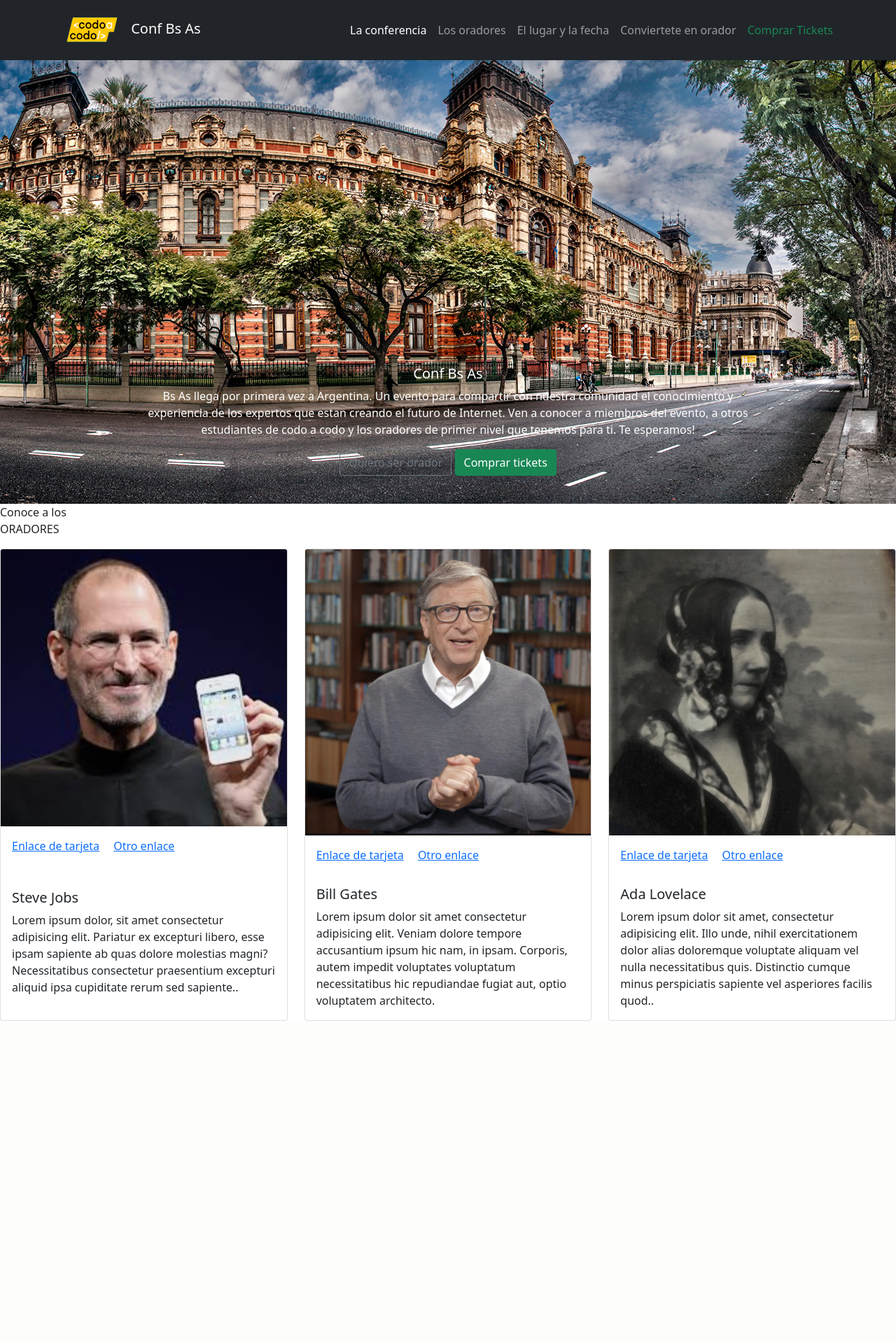
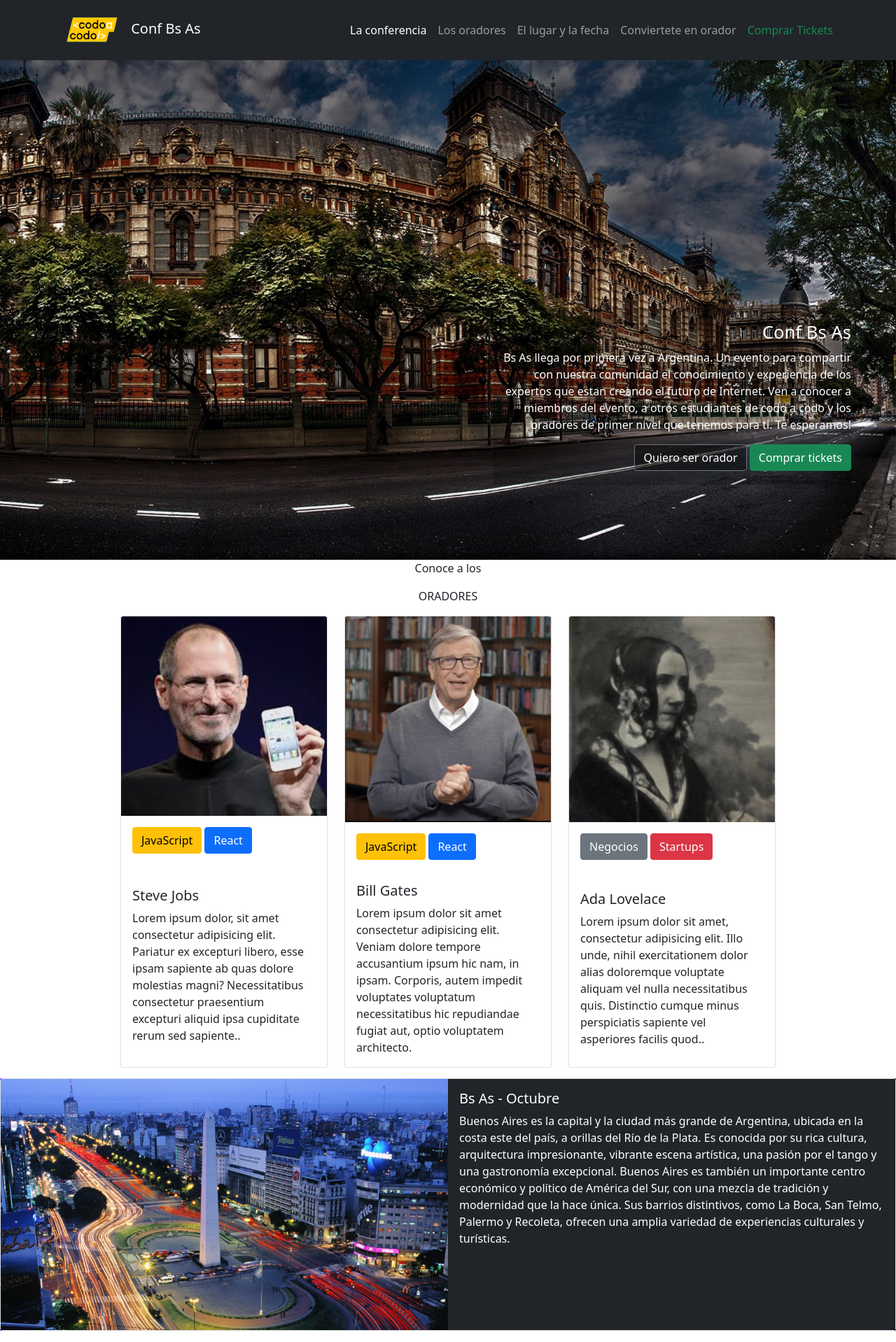
Before and after one commit to mari1551/tpgrupo1, a PHP site: page / in a window 1280 px wide. Shown: the whole page at 70% size. Before the commit the page ends 1459 px from the top, so only its background shows below. Run offline with PHP 8.4, Linux system fonts and the light colour scheme.

Commit message:
Falta form y verificar medidas

```diff
--- a/css/tp.css
+++ b/css/tp.css
@@ -0,0 +1,55 @@
+#CaptionCarrusel{
+    width: 40%;
+    height: max-content;
+    text-align: end;
+    position: absolute;
+    top:55%;
+    z-index: 10;
+    color: #fff;
+    padding-top: 20px;
+    padding-bottom: 20px;
+    background-color: rgba(0, 0, 0, 0.2);
+    left: auto; /* Elimina cualquier margen izquierdo existente */
+    right: 5%; /* Establece el margen derecho en 0 para moverlo completamente a la derecha */
+}
+.full-viewport-img {
+  width: 100%;
+  height: 100vh; /* 100% del alto del viewport */
+  object-fit: cover; /*Mantiene la relación de aspecto y recorta la imagen si es necesario */
+}
+.carouselExampleControls{
+  margin: 0;
+  padding: 0;
+}
+.carrusel{
+  margin: 0;
+  padding: 0;
+}
+
+#botonQuiero{
+  background-color: rgba(0, 0, 0, 0.4);
+  color: #fff;
+}
+
+#CaptionCarrusel>h5{
+  font-size: 2vw;
+}
+/* ----------------------fichas cards ------------------ */
+.container>p{
+  text-align: center;
+
+}
+/* ----------------------fichas cards ------------------ */
+#areaCards{
+  margin-left: auto;
+  margin-right: auto;
+  width: 75%;
+}
+/* ----------------------dos columnas ------------------ */
+#dosColumnas{
+  margin: 0 0 0 0;
+  margin-top: 15px;
+  width: 100%;
+  padding: 0;
+  background-color: blueviolet;
+}
--- a/index.html
+++ b/index.html
@@ -5,25 +5,20 @@
     <meta name="viewport" content="width=device-width, initial-scale=1.0">
 
     <title>TP</title>
-
     <link href="https://cdn.jsdelivr.net/npm/bootstrap@5.0.2/dist/css/bootstrap.min.css" rel="stylesheet" integrity="sha384-EVSTQN3/azprG1Anm3QDgpJLIm9Nao0Yz1ztcQTwFspd3yD65VohhpuuCOmLASjC" crossorigin="anonymous">
-
-
     <link rel="stylesheet" href="css/tp.css">
 </head>
 <body>
-  <!-- Inicio Barra Navegacion  -->
+  <!--------------------------------- Inicio Barra Navegacion -------------------------------- -->
   <nav class="navbar navbar-expand-lg navbar-dark bg-dark fixed-top" >
     <div class="container">
         <a class="navbar-brand" href="#">
             <img src="img/codoacodo.png" alt="" width="100" height="60" class="d-inline-block align-middle">
             Conf Bs As
         </a>
-
         <button class="navbar-toggler" type="button" data-bs-toggle="collapse" data-bs-target="#navbarSupportedContent" aria-controls="navbarSupportedContent" aria-expanded="false" aria-label="Toggle navigation">
           <span class="navbar-toggler-icon"></span>
         </button>
-
         <div class="collapse navbar-collapse justify-content-end" id="navbarSupportedContent">
           <ul class="navbar-nav ml-auto mb-2 mb-lg-0">
               <li class="nav-item"><a class="nav-link active" aria-current="page" href="#">La conferencia</a></li>
@@ -35,26 +30,27 @@
         </div>
     </div>
   </nav>
-      <!--Fin Barra Navegacion -->
+  <!-----------------------------------Fin Barra Navegacion ------------------------------>
 
-      <!-- Inicio Carousel -->
+  <!-- ---------------------------------Inicio Carousel ------------------------------------>
+  <div class="carrusel">
     <div id="carouselExampleControls" class="carousel slide" data-bs-ride="carousel">
       <div class="carousel-inner">
         <div class="carousel-item active">
-            <img src="img/ba1.jpg" class="d-block w-100" alt="...">
-            <div class="carousel-caption d-none d-md-block ">
+          <img src="img/ba1_oscuro.jpg" class="full-viewport-img" alt="..." >
+        </div>
+        <div class="carousel-item">
+          <img src="img/ba2_oscuro.jpg" class="full-viewport-img" alt="...">
+        </div>
+        <div class="carousel-item">
+          <img src="img/ba3_oscuro.jpg" class="full-viewport-img" alt="...">
+        </div>
+      </div>
+      <div class="carousel-caption d-none d-md-block" id="CaptionCarrusel">
         <h5>Conf Bs As</h5>
         <p>Bs As llega por primera vez a Argentina. Un evento para compartir con nuestra comunidad el conocimiento y experiencia de los expertos que estan creando el futuro de Internet. Ven a conocer a miembros del evento, a otros estudiantes de codo a codo y los oradores de primer nivel que tenemos para ti. Te esperamos!</p>
-              <button type="button" class="btn btn-outline-secondary">Quiero ser orador</button>
+        <button type="button" class="btn btn-outline-secondary" id="botonQuiero">Quiero ser orador</button>
         <button type="button" class="btn btn-success">Comprar tickets</button>
-            </div>
-          </div>
-          <div class="carousel-item">
-            <img src="img/ba2.jpg" class="d-block w-100" alt="...">
-          </div>
-          <div class="carousel-item">
-            <img src="img/ba3.jpg" class="d-block w-100" alt="...">
-          </div>
       </div>
       <button class="carousel-control-prev" type="button" data-bs-target="#carouselExampleControls" data-bs-slide="prev">
         <span class="carousel-control-prev-icon" aria-hidden="true"></span>
@@ -65,20 +61,21 @@
         <span class="visually-hidden">Siguiente</span>
       </button>
     </div>
-      <!-- Fin Carousel -->
-
-      <p>Conoce a los<br>ORADORES</p>
+  </div>
+    <!------------------------------------ Fin Carousel ------------------------------------>
 
 
-
+  <!-------------------------------- Inicio del container cards ---------------------------->
+  <div class="container" id="areaCards">
+    <p>Conoce a los</p>
+    <p>ORADORES</p>
     <div class="row row-cols-1 row-cols-md-3 g-4">
-
       <div class="col">
         <div class="card h-100">
           <img src="img/steve.jpg" class="card-img-top" alt="Steve Jobs">
           <div class="card-body">
-              <a href="#" class="card-link">Enlace de tarjeta</a>
-              <a href="#" class="card-link">Otro enlace</a>
+            <button type="button" class="btn btn-warning">JavaScript</button>
+            <button type="button" class="btn btn-primary">React</button>
           </div>
           <div class="card-body">
             <h5 class="card-title">Steve Jobs</h5>
@@ -91,8 +88,8 @@
         <div class="card h-100">
           <img src="img//bill.jpg" class="card-img-top" alt="Bill Gates">
           <div class="card-body">
-              <a href="#" class="card-link">Enlace de tarjeta</a>
-              <a href="#" class="card-link">Otro enlace</a>
+            <button type="button" class="btn btn-warning">JavaScript</button>
+            <button type="button" class="btn btn-primary">React</button>
           </div>
           <div class="card-body">
             <h5 class="card-title">Bill Gates</h5>
@@ -105,8 +102,8 @@
         <div class="card h-100">
           <img src="img/ada.jpeg" class="card-img-top" alt="Ada Lovelace">
           <div class="card-body">
-              <a href="#" class="card-link">Enlace de tarjeta</a>
-              <a href="#" class="card-link">Otro enlace</a>
+            <button type="button" class="btn btn-secondary">Negocios</button>
+            <button type="button" class="btn btn-danger">Startups</button>
           </div>
           <div class="card-body">
             <h5 class="card-title">Ada Lovelace</h5>
@@ -114,8 +111,27 @@
           </div>
         </div>
       </div>
+    </div>
+  </div>
+  <!---------------------------------- fin del container cards ------------------------------->
 
+  <!----------------------------------- Inicio Imagen dos columnas ---------------------------------->
+  <div class="container-fluid" id="dosColumnas">
+    <div class="card mb-3" >
+      <div class="row g-0">
+        <div class="col-md-6">
+          <img src="img/ba3.jpg" class="img-fluid" alt="Buenos Aires">
         </div>
+        <div class="col-md-6 text-white bg-dark">
+          <div class="card-body">
+            <h5 class="card-title">Bs As - Octubre</h5>
+            <p class="card-text">Buenos Aires es la capital y la ciudad más grande de Argentina, ubicada en la costa este del país, a orillas del Río de la Plata. Es conocida por su rica cultura, arquitectura impresionante, vibrante escena artística, una pasión por el tango y una gastronomía excepcional. Buenos Aires es también un importante centro económico y político de América del Sur, con una mezcla de tradición y modernidad que la hace única. Sus barrios distintivos, como La Boca, San Telmo, Palermo y Recoleta, ofrecen una amplia variedad de experiencias culturales y turísticas.</p>
+          </div>
+        </div>
+      </div>
+    </div>
+  </div>
+   <!----------------------------------- Fin imagen dos columnas ---------------------------------->
 
 
 
```
Also changed, not shown: index2.html (added, +126 -0 lines). Lines whose indentation alone changed are shown as unchanged.
